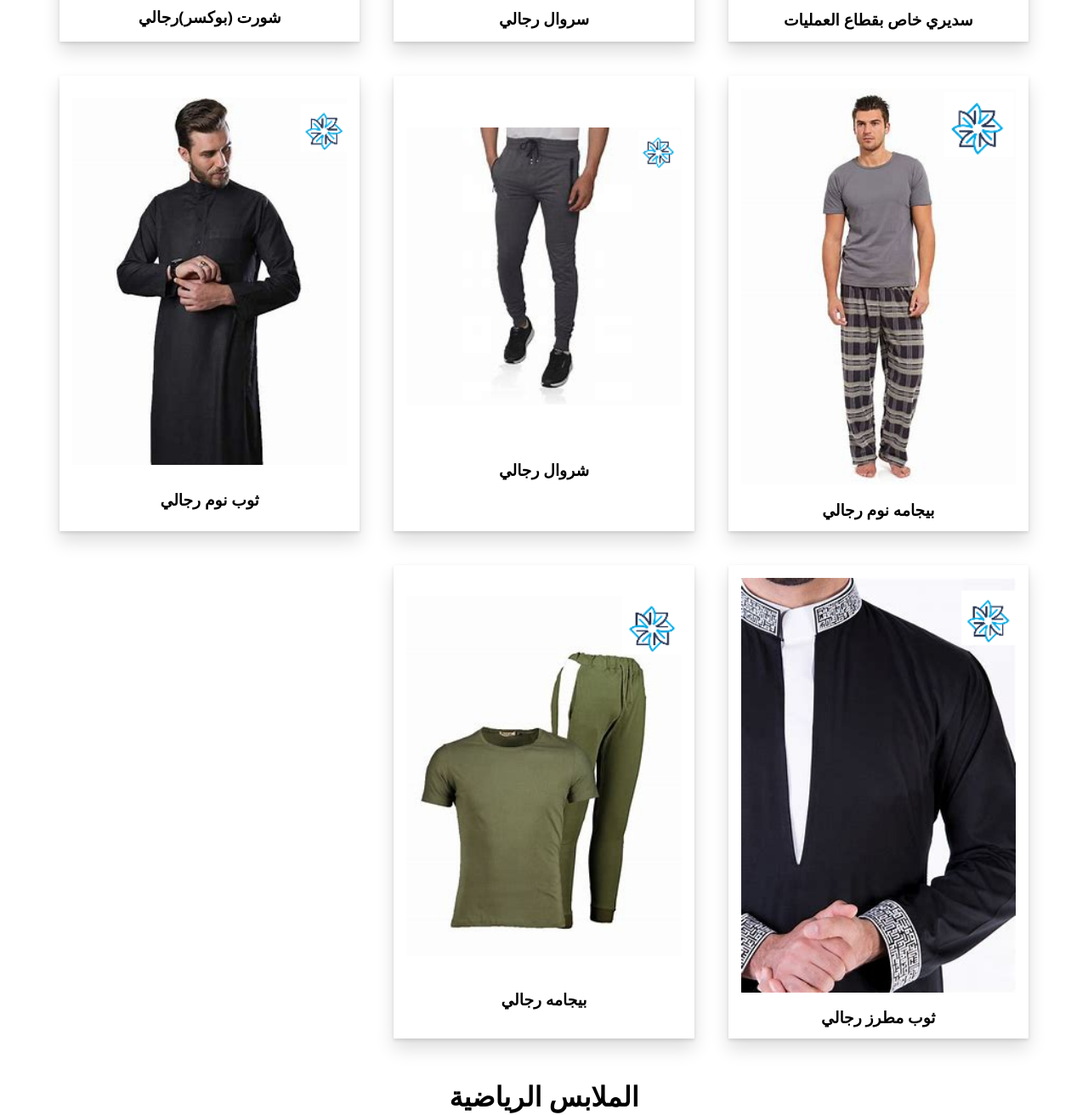
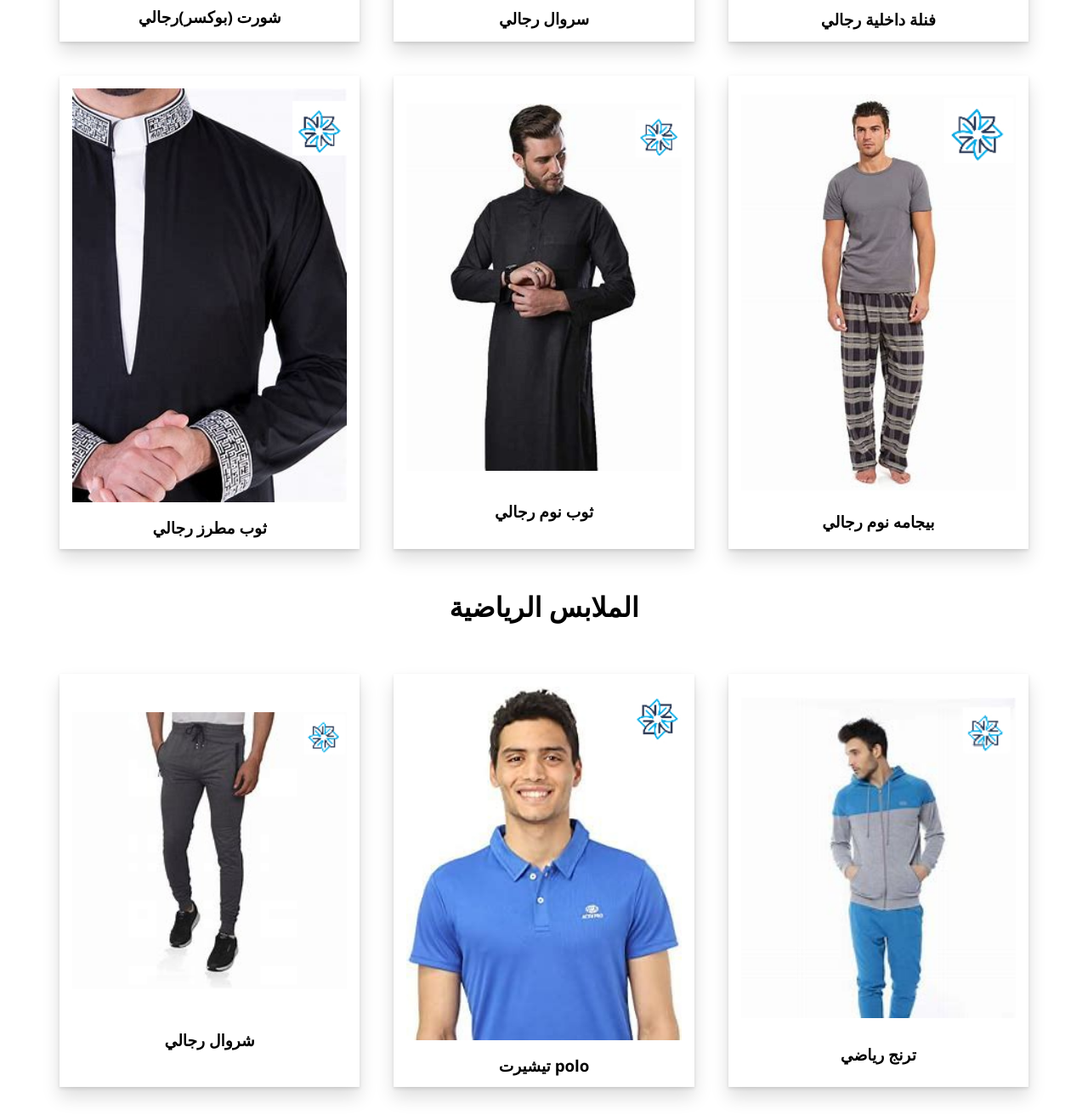
Before and after one commit to ayoch16/RIch_frontEnd, a plain HTML site: page HTML_And_CSS_Template_Two-main/index.html in a window 1280 px wide. Shown: the part 2754-4066 px from the top of the page at 85% size. Drawn offline with nearby package versions, Linux system fonts and the light colour scheme.

Commit message:
new title

```diff
--- a/HTML_And_CSS_Template_Two-main/index.html
+++ b/HTML_And_CSS_Template_Two-main/index.html
@@ -5,7 +5,7 @@
   <meta charset="UTF-8" />
   <meta http-equiv="X-UA-Compatible" content="IE=edge" />
   <meta name="viewport" content="width=device-width, initial-scale=1.0" />
-  <title>Kasper | Template Two</title>
+  <title>RICHN</title>
   <!-- Render All Elements Normally -->
   <link rel="stylesheet" href="css/normalize.css" />
   <!-- Font Awesome Library -->
@@ -131,7 +131,7 @@
             <div class="image">
               <img src="images/a.jpg" alt="" />
             </div>
-            <h3 style="text-align: center; margin-top: 15px;">سديري خاص بقطاع العمليات</h3>
+            <h3 style="text-align: center; margin-top: 15px;">فنلة داخلية رجالي</h3>
           </div>
           <div class="box">
             <div class="image">
@@ -153,12 +153,6 @@
           </div>
           <div class="box">
             <div class="image">
-              <img src="images/e.jpg" alt="" />
-            </div>
-            <h3 style="text-align: center; margin-top: 15px;">شروال رجالي</h3>
-          </div>
-          <div class="box">
-            <div class="image">
               <img src="images/f .jpg" alt="" />
             </div>
             <h3 style="text-align: center; margin-top: 15px;">ثوب نوم رجالي</h3>
@@ -168,12 +162,6 @@
               <img src="images/k.jpg" alt="" />
             </div>
             <h3 style="text-align: center; margin-top: 15px;">ثوب مطرز رجالي</h3>
-          </div>
-          <div class="box">
-            <div class="image">
-              <img src="images/i.jpg" alt="" />
-            </div>
-            <h3 style="text-align: center; margin-top: 15px;">بيجامه رجالي</h3>
           </div>
         </div>
       </div>
@@ -200,9 +188,9 @@
           </div>
           <div class="box">
             <div class="image">
-              <img src="images/mmm.jpg" alt="" />
+              <img src="images/e.jpg" alt="" />
             </div>
-            <h3 style="text-align: center; margin-top: 15px;">ترنج رياضي</h3>
+            <h3 style="text-align: center; margin-top: 15px;">شروال رجالي</h3>
           </div>
         </div>
       </div>
```
Also changed, not shown: HTML_And_CSS_Template_Two-main/images/about.png (deleted), HTML_And_CSS_Template_Two-main/images/about.webp (deleted).
